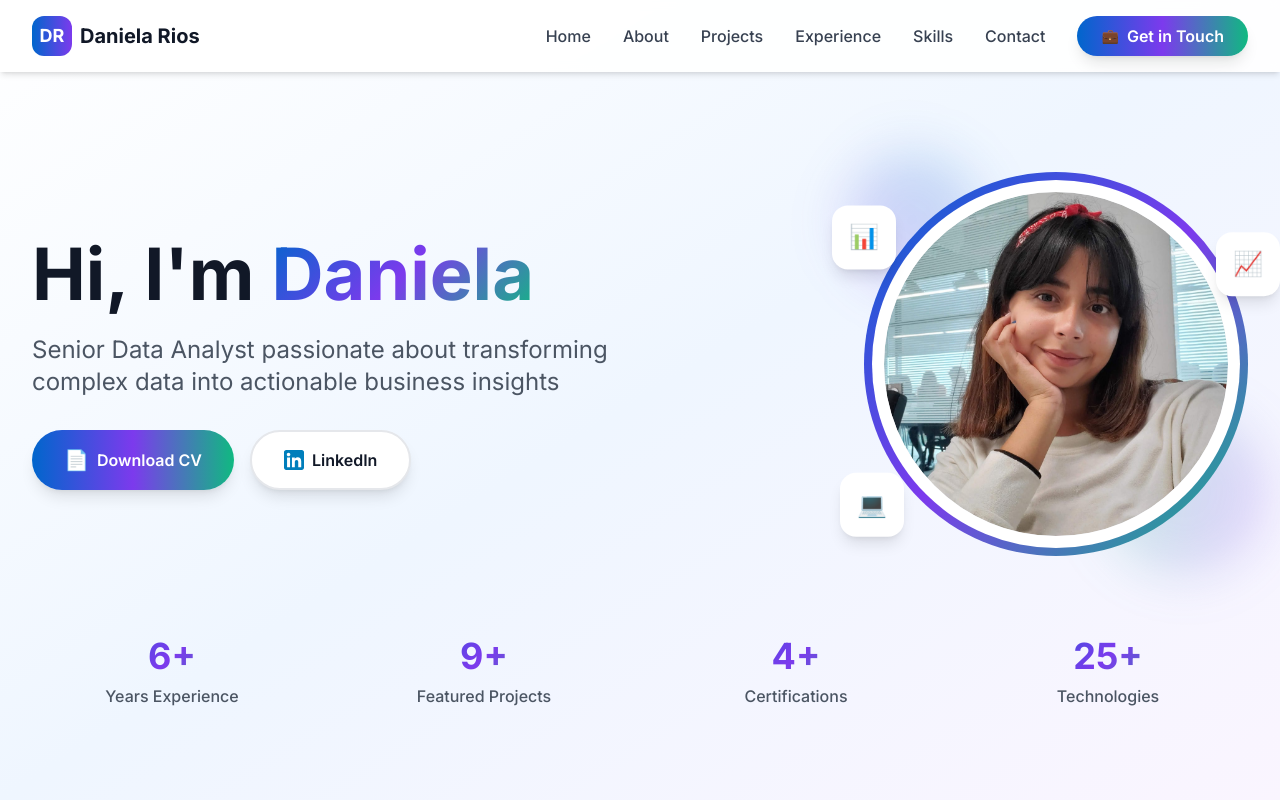
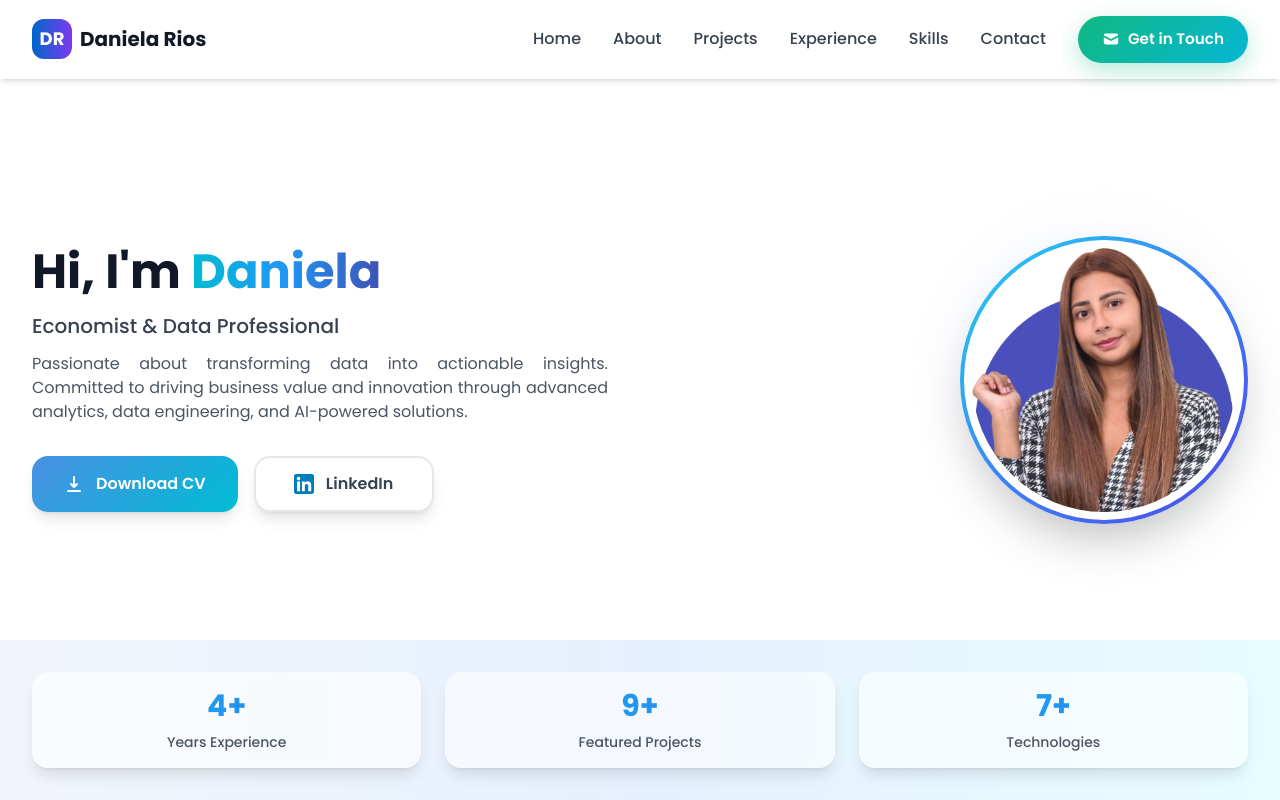
Before and after one commit to daniela2708/data_analytics_portfolio, a React (Create React App) app: page / in a window 1280 px wide. Shown: the top 800 px of the page. Built offline with nearby package versions, Linux system fonts and the light colour scheme; the HTML template or start-up script is replaced by a standard one.

Commit message:
Refine Hero section design: reduce spacing, optimize stats layout, and update profile image size

```diff
--- a/src/components/Hero.tsx
+++ b/src/components/Hero.tsx
@@ -14,8 +14,10 @@ const Hero: React.FC = () => {
 
 
   return (
-    <section id="home" className="min-h-screen flex items-center justify-center pt-20 bg-gradient-to-br from-white via-blue-50 to-purple-50">
-      <div className="max-w-7xl mx-auto px-4 sm:px-6 lg:px-8">
+    <section id="home" className="min-h-screen flex flex-col justify-center pt-36">
+      {/* Main Content Section - White Background */}
+      <div className="flex-1 flex items-center justify-center bg-white pb-6">
+        <div className="max-w-7xl mx-auto px-4 sm:px-6 lg:px-8 w-full">
           <div className="grid lg:grid-cols-2 gap-16 items-center">
             {/* Text Content */}
             <motion.div
@@ -28,44 +30,62 @@ const Hero: React.FC = () => {
               initial={{ opacity: 0, y: 30 }}
               animate={{ opacity: 1, y: 0 }}
               transition={{ duration: 0.8, delay: 0.2 }}
-              className="text-5xl md:text-6xl lg:text-7xl font-bold text-gray-900 mb-6"
+              className="text-3xl md:text-4xl lg:text-5xl font-bold text-gray-900 mb-4 leading-tight"
             >
               Hi, I'm{' '}
               <span className="gradient-text">Daniela</span>
             </motion.h1>
 
-            <motion.p
+            <motion.div
               initial={{ opacity: 0, y: 30 }}
               animate={{ opacity: 1, y: 0 }}
-              transition={{ duration: 0.8, delay: 0.4 }}
-              className="text-xl md:text-2xl text-gray-600 mb-8 leading-relaxed"
+              transition={{ duration: 0.8, delay: 0.3 }}
+              className="mb-8"
             >
-              {personalInfo.title} passionate about transforming complex data into actionable business insights
-            </motion.p>
+              <p className="text-lg md:text-xl font-medium text-gray-700 mb-3">
+                {personalInfo.title}
+              </p>
+              <p className="text-sm md:text-base text-gray-600 leading-relaxed max-w-2xl text-justify">
+                Passionate about transforming data into actionable insights. Committed to driving business value and innovation through advanced analytics, data engineering, and AI-powered solutions.
+              </p>
+            </motion.div>
 
             <motion.div
               initial={{ opacity: 0, y: 30 }}
               animate={{ opacity: 1, y: 0 }}
-              transition={{ duration: 0.8, delay: 0.6 }}
+              transition={{ duration: 0.8, delay: 0.5 }}
               className="flex flex-col sm:flex-row gap-4 justify-center lg:justify-start"
             >
               <motion.button
-                whileHover={{ scale: 1.05, y: -2 }}
-                whileTap={{ scale: 0.95 }}
+                whileHover={{ scale: 1.02, y: -2 }}
+                whileTap={{ scale: 0.98 }}
                 onClick={handleDownloadCV}
-                className="bg-gradient-to-r from-primary-blue via-primary-purple to-primary-green text-white px-8 py-4 rounded-full font-semibold shadow-lg hover:shadow-xl transition-all duration-300 flex items-center justify-center gap-2"
+                className="text-white px-8 py-4 font-semibold shadow-lg hover:shadow-xl transition-all duration-300 flex items-center justify-center gap-3 group"
+                style={{
+                  background: 'linear-gradient(135deg, #4a90e2 0%, #00bcd4 100%)',
+                  borderRadius: '16px',
+                  minWidth: '180px',
+                  height: '56px'
+                }}
               >
-                <span className="text-xl">📄</span>
+                <svg className="w-5 h-5 group-hover:scale-110 transition-transform duration-200" fill="currentColor" viewBox="0 0 20 20">
+                  <path fillRule="evenodd" d="M3 17a1 1 0 011-1h12a1 1 0 110 2H4a1 1 0 01-1-1zm3.293-7.707a1 1 0 011.414 0L9 10.586V3a1 1 0 112 0v7.586l1.293-1.293a1 1 0 111.414 1.414l-3 3a1 1 0 01-1.414 0l-3-3a1 1 0 010-1.414z" clipRule="evenodd" />
+                </svg>
                 Download CV
               </motion.button>
 
               <motion.button
-                whileHover={{ scale: 1.05, y: -2 }}
-                whileTap={{ scale: 0.95 }}
+                whileHover={{ scale: 1.02, y: -2 }}
+                whileTap={{ scale: 0.98 }}
                 onClick={() => window.open('https://linkedin.com/in/daniela-rios-perez/', '_blank')}
-                className="bg-white text-gray-900 border-2 border-gray-200 hover:border-primary-blue px-8 py-4 rounded-full font-semibold shadow-lg hover:shadow-xl transition-all duration-300 flex items-center justify-center gap-2"
+                className="bg-white text-gray-700 border-2 border-gray-200 hover:border-blue-400 hover:text-blue-600 px-8 py-4 font-semibold shadow-lg hover:shadow-xl transition-all duration-300 flex items-center justify-center gap-3 group"
+                style={{
+                  borderRadius: '16px',
+                  minWidth: '180px',
+                  height: '56px'
+                }}
               >
-                <LinkedInIcon size={20} />
+                <LinkedInIcon size={20} className="group-hover:scale-110 transition-transform duration-200" />
                 LinkedIn
               </motion.button>
             </motion.div>
@@ -79,44 +99,27 @@ const Hero: React.FC = () => {
             className="flex justify-center lg:justify-end"
           >
             <div className="relative">
-              {/* Background Elements */}
-              <motion.div
-                animate={{
-                  rotate: 360,
-                  scale: [1, 1.1, 1]
-                }}
-                transition={{
-                  rotate: { duration: 20, repeat: Infinity, ease: "linear" },
-                  scale: { duration: 4, repeat: Infinity, ease: "easeInOut" }
-                }}
-                className="absolute -top-4 -left-4 w-32 h-32 bg-gradient-to-r from-primary-blue/20 to-primary-purple/20 rounded-full blur-xl"
-              />
-              <motion.div
-                animate={{
-                  rotate: -360,
-                  scale: [1.1, 1, 1.1]
-                }}
-                transition={{
-                  rotate: { duration: 15, repeat: Infinity, ease: "linear" },
-                  scale: { duration: 3, repeat: Infinity, ease: "easeInOut" }
-                }}
-                className="absolute -bottom-4 -right-4 w-40 h-40 bg-gradient-to-r from-primary-purple/20 to-primary-green/20 rounded-full blur-xl"
-              />
+              {/* Elegant Background Glow */}
+              <div className="absolute -inset-4 bg-gradient-to-br from-blue-100/50 via-purple-50/30 to-cyan-50/40 rounded-full blur-xl opacity-60" />
 
               {/* Profile Image Container */}
               <motion.div
-                whileHover={{ scale: 1.05 }}
-                transition={{ duration: 0.3 }}
-                className="relative w-80 h-80 md:w-96 md:h-96"
+                whileHover={{
+                  scale: 1.02,
+                  y: -4
+                }}
+                transition={{ duration: 0.4, ease: "easeOut" }}
+                className="relative w-60 h-60 md:w-72 md:h-72"
               >
-                <div className="w-full h-full bg-gradient-to-br from-primary-blue via-primary-purple to-primary-green rounded-full p-2">
-                  <div className="w-full h-full bg-white rounded-full p-3">
-                    <div className="w-full h-full bg-gradient-to-br from-gray-100 to-gray-200 rounded-full flex items-center justify-center overflow-hidden">
-                      {/* Profile Image - will show placeholder if no image is uploaded */}
+                {/* Refined gradient border */}
+                <div className="w-full h-full bg-gradient-to-br from-cyan-400 via-blue-500 to-indigo-600 rounded-full p-1 shadow-2xl">
+                  <div className="w-full h-full bg-white rounded-full p-2">
+                    <div className="w-full h-full rounded-full overflow-hidden shadow-inner">
+                      {/* Profile Image */}
                       <img
-                        src="/assets/images/daniela_profile.jpg"
-                        alt="Daniela Rios - Senior Data Analyst"
-                        className="w-full h-full object-cover rounded-full"
+                        src="/assets/images/daniela_photo.png"
+                        alt="Daniela Rios - Economist & Data Professional"
+                        className="w-full h-full object-cover"
                         onError={(e) => {
                           // Fallback to placeholder if image doesn't exist
                           const target = e.target as HTMLImageElement;
@@ -124,13 +127,13 @@ const Hero: React.FC = () => {
                           const parent = target.parentElement;
                           if (parent && !parent.querySelector('.placeholder')) {
                             const placeholder = document.createElement('div');
-                            placeholder.className = 'placeholder w-full h-full flex items-center justify-center';
+                            placeholder.className = 'placeholder w-full h-full flex items-center justify-center bg-gradient-to-br from-gray-50 to-gray-100';
                             placeholder.innerHTML = `
                               <div class="text-center">
-                                <div class="w-24 h-24 bg-gradient-to-r from-primary-blue to-primary-purple rounded-full flex items-center justify-center mx-auto mb-4">
+                                <div class="w-24 h-24 bg-gradient-to-r from-cyan-400 to-indigo-600 rounded-full flex items-center justify-center mx-auto mb-4">
                                   <span class="text-white text-4xl">👩‍💼</span>
                                 </div>
-                                <p class="text-gray-600 text-sm">Add your photo to<br/>public/assets/images/<br/>daniela_profile.jpg</p>
+                                <p class="text-gray-600 text-sm">Add your photo to<br/>public/assets/images/<br/>daniela_photo.png</p>
                               </div>
                             `;
                             parent.appendChild(placeholder);
@@ -140,80 +143,55 @@ const Hero: React.FC = () => {
                     </div>
                   </div>
                 </div>
-
-                {/* Floating Elements */}
-                <motion.div
-                  animate={{ y: [-10, 10, -10] }}
-                  transition={{ duration: 4, repeat: Infinity, ease: "easeInOut" }}
-                  className="absolute top-8 -left-8 w-16 h-16 bg-white rounded-2xl shadow-lg flex items-center justify-center"
-                >
-                  <span className="text-2xl">📊</span>
-                </motion.div>
-
-                <motion.div
-                  animate={{ y: [10, -10, 10] }}
-                  transition={{ duration: 3, repeat: Infinity, ease: "easeInOut" }}
-                  className="absolute top-16 -right-8 w-16 h-16 bg-white rounded-2xl shadow-lg flex items-center justify-center"
-                >
-                  <span className="text-2xl">📈</span>
-                </motion.div>
-
-                <motion.div
-                  animate={{ y: [-5, 15, -5] }}
-                  transition={{ duration: 5, repeat: Infinity, ease: "easeInOut" }}
-                  className="absolute bottom-8 -left-6 w-16 h-16 bg-white rounded-2xl shadow-lg flex items-center justify-center"
-                >
-                  <span className="text-2xl">💻</span>
-                </motion.div>
               </motion.div>
             </div>
           </motion.div>
           </div>
+        </div>
+      </div>
 
-        {/* Stats Section */}
+      {/* Stats Section - Elegant Background */}
+      <div className="bg-gradient-to-r from-slate-100 via-blue-100/70 to-cyan-100/50 py-8">
+        <div className="max-w-7xl mx-auto px-4 sm:px-6 lg:px-8">
           <motion.div
             initial={{ opacity: 0, y: 50 }}
             animate={{ opacity: 1, y: 0 }}
-          transition={{ duration: 0.8, delay: 0.8 }}
-          className="mt-20 grid grid-cols-2 md:grid-cols-4 gap-8 text-center"
+            transition={{ duration: 0.8, delay: 0.7 }}
+            className="grid grid-cols-1 md:grid-cols-3 gap-6 text-center"
           >
-          <div>
-            <motion.h3
-              whileHover={{ scale: 1.1 }}
-              className="text-3xl md:text-4xl font-bold gradient-text mb-2"
+            <motion.div
+              whileHover={{ y: -4 }}
+              transition={{ duration: 0.3 }}
+              className="bg-white/60 backdrop-blur-sm rounded-2xl p-4 shadow-lg hover:shadow-xl transition-all duration-300"
             >
-              6+
-            </motion.h3>
-            <p className="text-gray-600 font-medium">Years Experience</p>
+              <h3 className="text-2xl md:text-3xl font-bold gradient-text mb-2">
+                4+
+              </h3>
+              <p className="text-gray-600 font-medium text-xs md:text-sm">Years Experience</p>
+            </motion.div>
+            <motion.div
+              whileHover={{ y: -4 }}
+              transition={{ duration: 0.3 }}
+              className="bg-white/60 backdrop-blur-sm rounded-2xl p-4 shadow-lg hover:shadow-xl transition-all duration-300"
+            >
+              <h3 className="text-2xl md:text-3xl font-bold gradient-text mb-2">
+                9+
+              </h3>
+              <p className="text-gray-600 font-medium text-xs md:text-sm">Featured Projects</p>
+            </motion.div>
+
+            <motion.div
+              whileHover={{ y: -4 }}
+              transition={{ duration: 0.3 }}
+              className="bg-white/60 backdrop-blur-sm rounded-2xl p-4 shadow-lg hover:shadow-xl transition-all duration-300"
+            >
+              <h3 className="text-2xl md:text-3xl font-bold gradient-text mb-2">
+                7+
+              </h3>
+              <p className="text-gray-600 font-medium text-xs md:text-sm">Technologies</p>
+            </motion.div>
+          </motion.div>
         </div>
-          <div>
-            <motion.h3
-              whileHover={{ scale: 1.1 }}
-              className="text-3xl md:text-4xl font-bold gradient-text mb-2"
-            >
-              9+
-            </motion.h3>
-            <p className="text-gray-600 font-medium">Featured Projects</p>
-          </div>
-          <div>
-            <motion.h3
-              whileHover={{ scale: 1.1 }}
-              className="text-3xl md:text-4xl font-bold gradient-text mb-2"
-            >
-              4+
-            </motion.h3>
-            <p className="text-gray-600 font-medium">Certifications</p>
-          </div>
-          <div>
-            <motion.h3
-              whileHover={{ scale: 1.1 }}
-              className="text-3xl md:text-4xl font-bold gradient-text mb-2"
-            >
-              25+
-            </motion.h3>
-            <p className="text-gray-600 font-medium">Technologies</p>
-          </div>
-        </motion.div>
       </div>
     </section>
   );
--- a/src/components/Navigation.tsx
+++ b/src/components/Navigation.tsx
@@ -74,16 +74,35 @@ const Navigation: React.FC = () => {
 
             {/* Get in Touch Button */}
             <motion.button
-              whileHover={{ scale: 1.05, y: -2 }}
-              whileTap={{ scale: 0.95 }}
+              whileHover={{ scale: 1.02, y: -2 }}
+              whileTap={{ scale: 0.98 }}
               onClick={() => {
                 document.querySelector('#contact')?.scrollIntoView({
                   behavior: 'smooth'
                 });
               }}
-              className="bg-gradient-to-r from-primary-blue via-primary-purple to-primary-green text-white px-6 py-2 rounded-full font-semibold shadow-lg hover:shadow-xl transition-all duration-300 flex items-center gap-2"
+              className="text-white font-semibold transition-all duration-300 flex items-center gap-2"
+              style={{
+                background: 'linear-gradient(135deg, #10b981 0%, #06b6d4 100%)',
+                borderRadius: '50px',
+                padding: '0.75rem 1.5rem',
+                fontSize: '0.95rem',
+                fontWeight: '600',
+                boxShadow: '0 8px 25px rgba(16, 185, 129, 0.3)',
+              }}
+              onMouseEnter={(e) => {
+                e.currentTarget.style.transform = 'translateY(-2px)';
+                e.currentTarget.style.boxShadow = '0 12px 35px rgba(16, 185, 129, 0.4)';
+              }}
+              onMouseLeave={(e) => {
+                e.currentTarget.style.transform = 'translateY(0px)';
+                e.currentTarget.style.boxShadow = '0 8px 25px rgba(16, 185, 129, 0.3)';
+              }}
             >
-              <span className="text-sm">💼</span>
+              <svg className="w-[18px] h-[18px]" fill="currentColor" viewBox="0 0 20 20">
+                <path d="M2.003 5.884L10 9.882l7.997-3.998A2 2 0 0016 4H4a2 2 0 00-1.997 1.884z" />
+                <path d="M18 8.118l-8 4-8-4V14a2 2 0 002 2h12a2 2 0 002-2V8.118z" />
+              </svg>
               Get in Touch
             </motion.button>
           </div>
@@ -160,9 +179,20 @@ const Navigation: React.FC = () => {
                 });
                 setIsMobileMenuOpen(false);
               }}
-              className="w-full bg-gradient-to-r from-primary-blue via-primary-purple to-primary-green text-white px-6 py-3 rounded-full font-semibold shadow-lg hover:shadow-xl transition-all duration-300 flex items-center justify-center gap-2 mt-4"
+              className="w-full text-white font-semibold transition-all duration-300 flex items-center justify-center gap-2 mt-4"
+              style={{
+                background: 'linear-gradient(135deg, #10b981 0%, #06b6d4 100%)',
+                borderRadius: '50px',
+                padding: '0.9rem 1.8rem',
+                fontSize: '0.95rem',
+                fontWeight: '600',
+                boxShadow: '0 8px 25px rgba(16, 185, 129, 0.3)',
+              }}
             >
-              <span className="text-sm">💼</span>
+              <svg className="w-[18px] h-[18px]" fill="currentColor" viewBox="0 0 20 20">
+                <path d="M2.003 5.884L10 9.882l7.997-3.998A2 2 0 0016 4H4a2 2 0 00-1.997 1.884z" />
+                <path d="M18 8.118l-8 4-8-4V14a2 2 0 002 2h12a2 2 0 002-2V8.118z" />
+              </svg>
               Get in Touch
             </motion.button>
           </div>
--- a/src/data/portfolioData.ts
+++ b/src/data/portfolioData.ts
@@ -41,12 +41,12 @@ export interface Certification {
 
 export const personalInfo = {
   name: "Daniela Rios",
-  title: "Senior Data Analyst",
+  title: "Economist & Data Professional",
   location: "Bogotá, Colombia",
   phone: "+57 3103783850",
   email: "danielariosperez2@gmail.com",
   linkedin: "https://linkedin.com/in/daniela-rios-perez/",
-  summary: "Data Analytics professional with experience transforming complex business problems into data-driven solutions. Track record of analyzing data from multiple sources to provide actionable insights. MSc in Biostatistics and Bioinformatics graduate with strong stakeholder management skills and experience in Agile methodologies. Focus on translating business requirements into technical solutions while ensuring data quality and consistency throughout the development lifecycle."
+  summary: "Economist and data professional with a passion for transforming data into actionable insights. Committed to driving business value and innovation through advanced analytics, data engineering, and AI-powered solutions."
 };
 
 export const projects: Project[] = [
--- a/src/index.css
+++ b/src/index.css
@@ -1,4 +1,4 @@
-@import url('https://fonts.googleapis.com/css2?family=Inter:wght@300;400;500;600;700;800&display=swap');
+@import url('https://fonts.googleapis.com/css2?family=Poppins:wght@300;400;500;600;700;800&display=swap');
 @tailwind base;
 @tailwind components;
 @tailwind utilities;
@@ -10,7 +10,7 @@
 }
 
 body {
-  font-family: 'Inter', -apple-system, BlinkMacSystemFont, 'Segoe UI', 'Roboto', 'Oxygen',
+  font-family: 'Poppins', -apple-system, BlinkMacSystemFont, 'Segoe UI', 'Roboto', 'Oxygen',
     'Ubuntu', 'Cantarell', 'Fira Sans', 'Droid Sans', 'Helvetica Neue',
     sans-serif;
   -webkit-font-smoothing: antialiased;
@@ -24,7 +24,7 @@ html {
 }
 
 .gradient-text {
-  background: linear-gradient(135deg, #0066CC 0%, #7C3AED 50%, #10B981 100%);
+  background: linear-gradient(90deg, #00bcd4 0%, #2196f3 50%, #3f51b5 100%);
   -webkit-background-clip: text;
   -webkit-text-fill-color: transparent;
   background-clip: text;
```
Also changed, not shown: public/assets/images/daniela_photo.png (added), public/assets/images/daniela_profile.jpg (deleted). Lines whose indentation alone changed are shown as unchanged.
